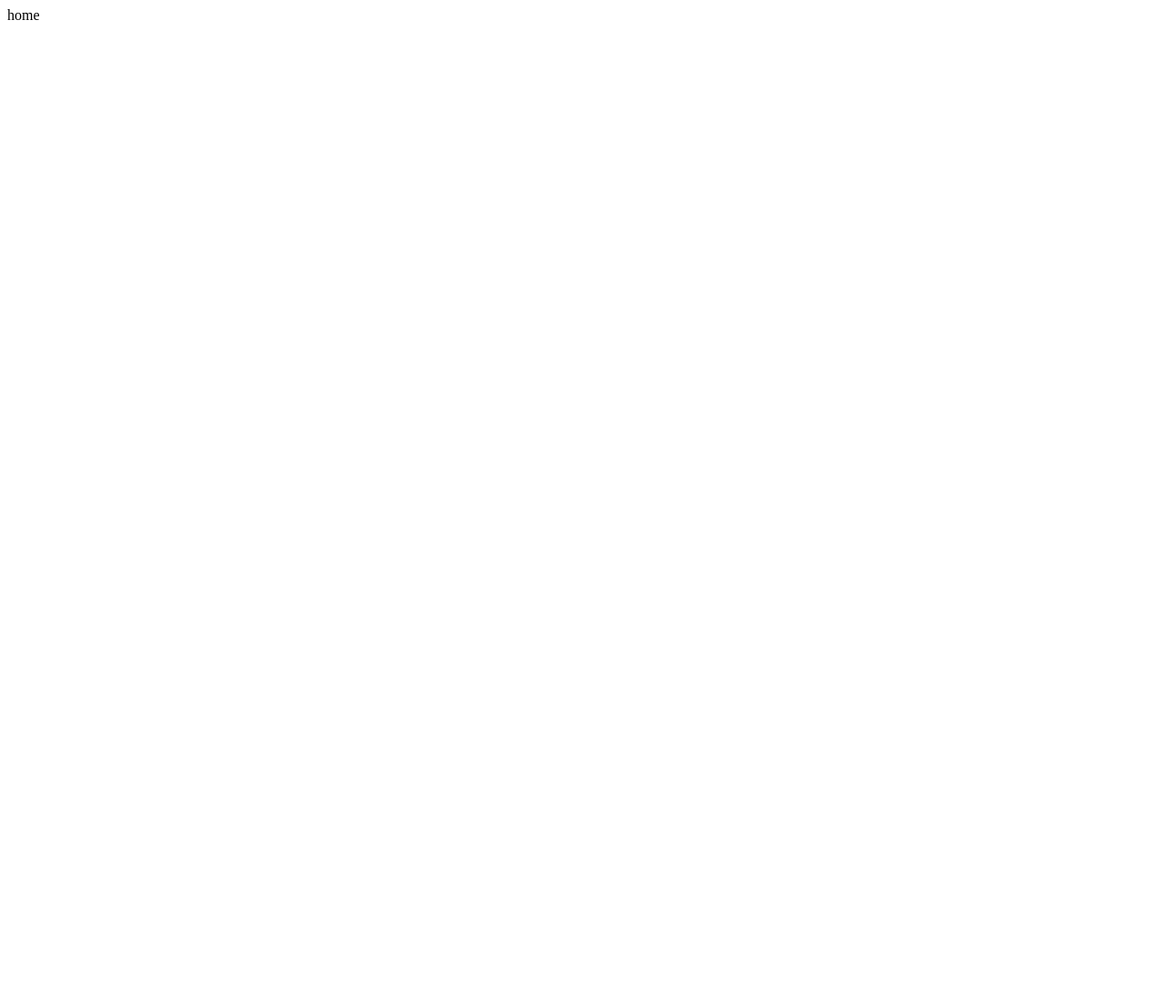
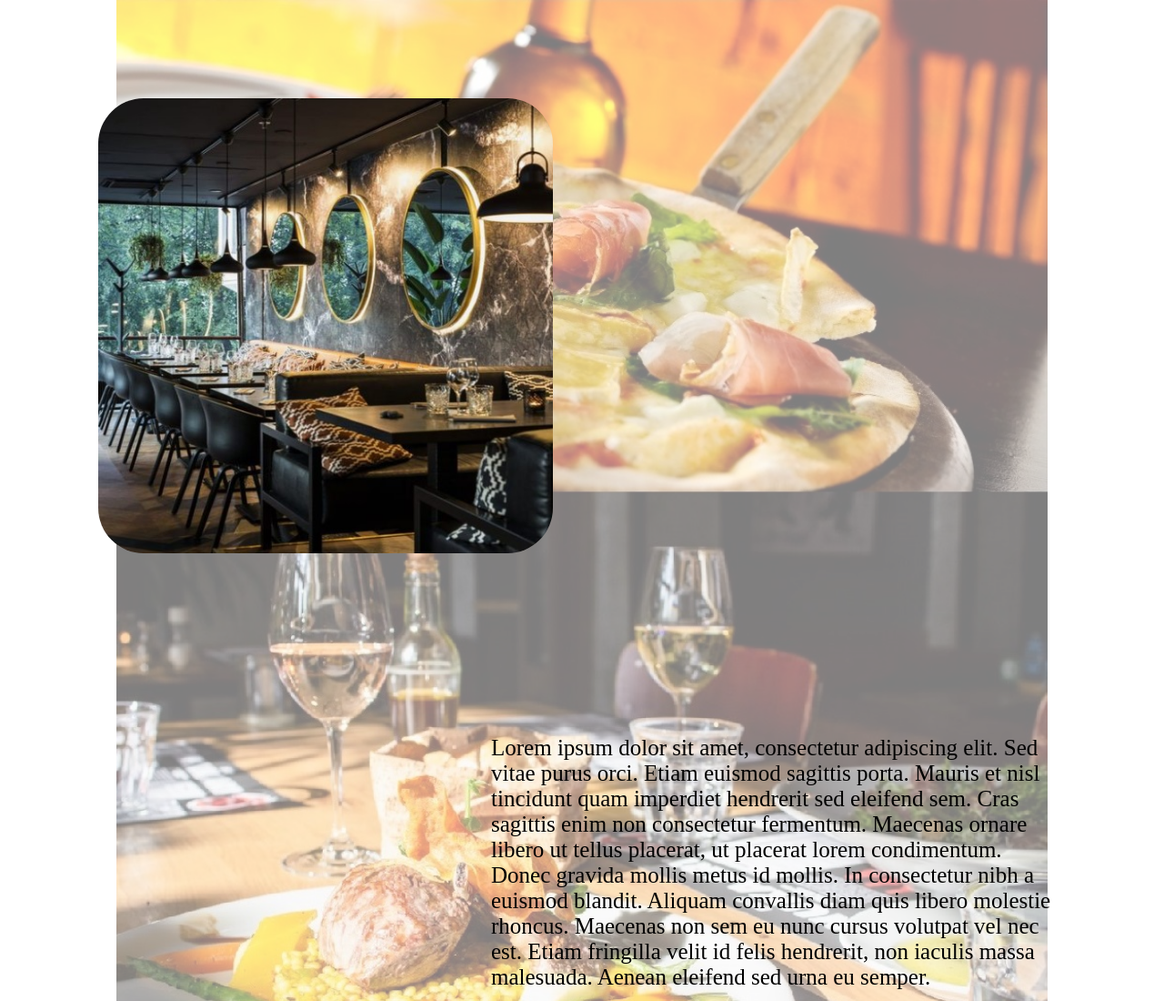
Before and after one commit to Hicelus/siteRestaurante, a plain HTML site: page home.html in a window 1280 px wide. Shown: the top 1100 px of the page at 91% size. Before the commit the page ends 800 px from the top, so only its background shows below. Drawn offline with Linux system fonts and the light colour scheme.

Commit message:
home-pronta

```diff
--- a/home.html
+++ b/home.html
@@ -7,13 +7,43 @@
 		<meta charset="utf-8">
 		<meta http-equiv="X-UA-Compatible" content="IE=edge">
 		<meta name="viewport" content="width=device-width, initial-scale=1">
-		<link rel="stylesheet" type="text/css" href="style.css">
+		<link rel="stylesheet" type="text/css" href="styleHome.css">
 
 	</head>
 
 	<body>
 
-		home
+		<div class="estilo">
+			<img src="img/1.jpg" class="esquerda">
+			<p  class="direita">
+				Lorem ipsum dolor sit amet, consectetur adipiscing elit. Sed vitae purus orci. Etiam euismod sagittis porta. Mauris et nisl tincidunt quam imperdiet hendrerit sed
+				eleifend sem. Cras sagittis enim non consectetur fermentum. Maecenas ornare libero ut tellus placerat, ut placerat lorem condimentum. Donec gravida mollis metus id
+				mollis. In consectetur nibh a euismod blandit. Aliquam convallis diam quis libero molestie rhoncus. Maecenas non sem eu nunc cursus volutpat vel nec est. Etiam
+				fringilla velit id felis hendrerit, non iaculis massa malesuada. Aenean eleifend sed urna eu semper.
+			</p>
+		</div>
+
+		<div class="estilo">
+			<img src="img/2.jpg"  class="direita">
+			<p class="esquerda">
+				Suspendisse lacinia et justo id gravida. Nullam ac interdum elit. Etiam placerat ante non bibendum cursus. Etiam sagittis posuere risus vitae posuere. Praesent
+				a luctus nisi, hendrerit lacinia ante. Nunc pretium lorem quis ante egestas sollicitudin. Curabitur aliquam ipsum tortor, eu gravida neque vehicula eget. Duis at
+				felis sed elit rutrum consequat at in enim.
+			</p>
+		</div class="estilo">
+
+		<div class="estilo">
+			<img src="img/3.jpg"  class="esquerda">
+			<p  class="direita">
+				Mauris a ultricies diam, ac tincidunt neque. Cras erat velit, accumsan id tortor at, luctus placerat lectus. Proin at quam ac justo porta venenatis a id purus.
+				Vestibulum quis eleifend nunc. Morbi mauris augue, pellentesque viverra elementum nec, lacinia dignissim sapien. Fusce congue id nisl vel ornare. Sed quis maximus
+				erat. Integer nec metus neque.
+			</p>
+		</div class="estilo">
+
+		<div>
+			<img src="img/fundo.jpg" id="fundo">
+		</div>
 
 	</body>
 </html>
--- /dev/null
+++ b/styleHome.css
@@ -0,0 +1,30 @@
+.direita{
+    float: right;
+}
+
+.esquerda{
+    float: left;
+}
+
+.estilo img{
+    margin: 100px;
+    width: 500px;
+    height: 500px;
+    border-radius: 50px;
+}
+
+.estilo p{
+    max-width: 50%;
+    font-family: "Segoe Print";
+    font-size: 25px;
+    margin: 100px;
+}
+
+#fundo{
+    width: 80%;
+    opacity: 0.5;
+    position: absolute;
+    right: 10%;
+    top: 0px;
+    z-index: -1;
+}
```
Also changed, not shown: index.html (+0 -3 lines), styleIndex.css (+6 -1 lines), img/1.jpg (added), img/2.jpg (added), img/3.jpg (added), img/fundo.jpg (added), img/fundo2.jpg (added), img/fundo3.jpg (added), img/fundo4.jpg (added), 1 other file.
